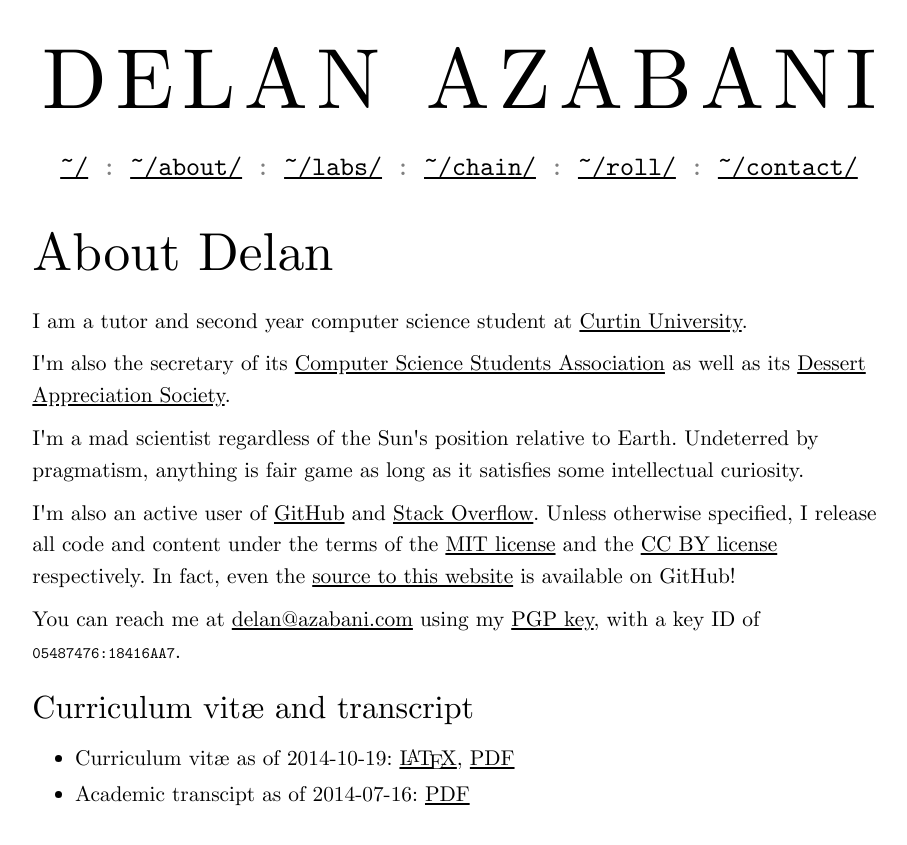
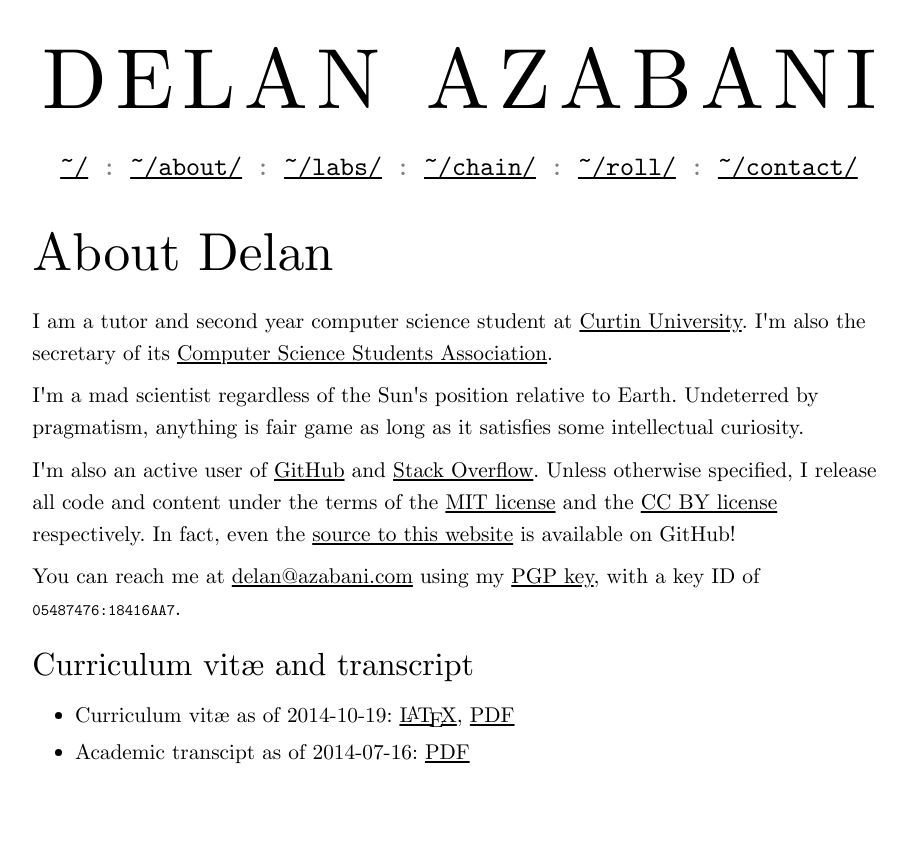
Before and after one commit to delan/www.azabani.com, a Jekyll site: the page built from about/index.html, in a window 1280 px wide. Shown: the top 845 px of the page, without its empty margins (181-1088 px from the left). Built offline with Jekyll 4.4.1, drawn with Linux system fonts in a browser that asks for light colours.

Commit message:
rest in peace DAS

```diff
--- a/about/index.html
+++ b/about/index.html
@@ -4,12 +4,9 @@ title: About Delan
 ---
 
 <p>I am a tutor and second year computer science student at <a
-href="https://www.curtin.edu.au/">Curtin University</a>.
-
-<p>I'm also the secretary of its <a href="http://www.comssa.org.au/"
->Computer Science Students Association</a> as well as its <a
-href="http://www.dessertappreciationsociety.com/">Dessert Appreciation
-Society</a>.
+href="https://www.curtin.edu.au/">Curtin University</a>. I'm also the
+secretary of its <a href="http://www.comssa.org.au/">Computer Science
+Students Association</a>.
 
 <p>I'm a mad scientist regardless of the Sun's position relative to Earth.
 Undeterred by pragmatism, anything is fair game as long as it satisfies some
```
